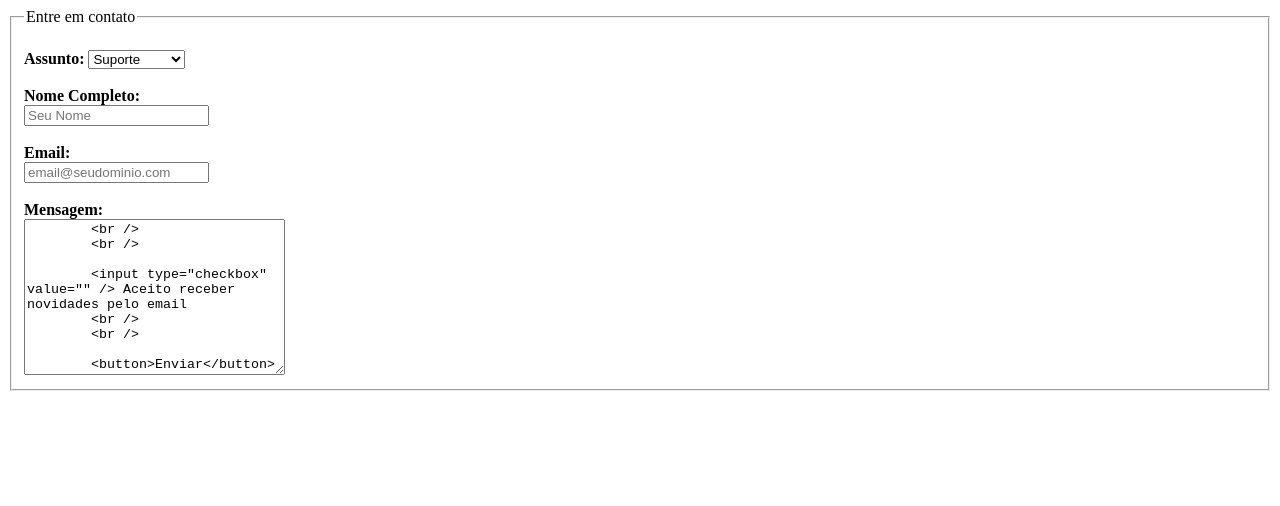
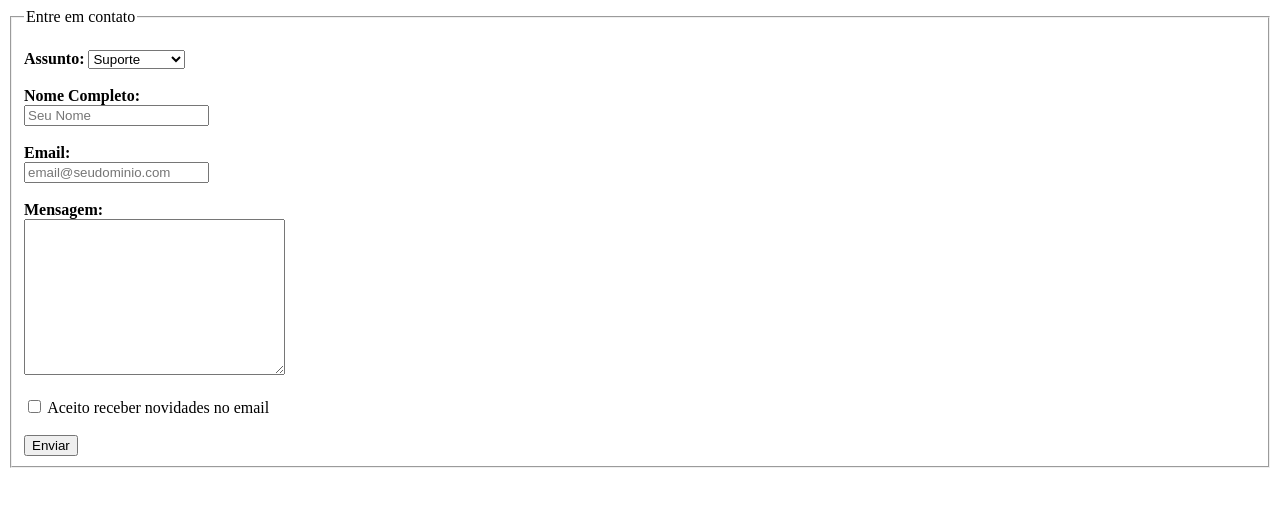
Before and after one commit to LucasSantos9/Desafios-HTML-Rocketseat, a plain HTML site: page contato.html in a window 1280 px wide. Drawn offline with Linux system fonts and the light colour scheme.

Commit message:
Alterando e corrigindo algumas tags para mais facilidade na leitura

```diff
--- a/contato.html
+++ b/contato.html
@@ -36,11 +36,12 @@
 
         <label for="message"><b>Mensagem:</b></label>
         <br />
-        <textarea name="message" id="message" cols="30" rows="10" />
+        <textarea name="message" id="message" cols="30" rows="10"></textarea>
         <br />
         <br />
 
-        <input type="checkbox" value="" /> Aceito receber novidades pelo email
+        <input type="checkbox" value="" />
+        <label for="checkbox">Aceito receber novidades no email</label>
         <br />
         <br />
 
```
